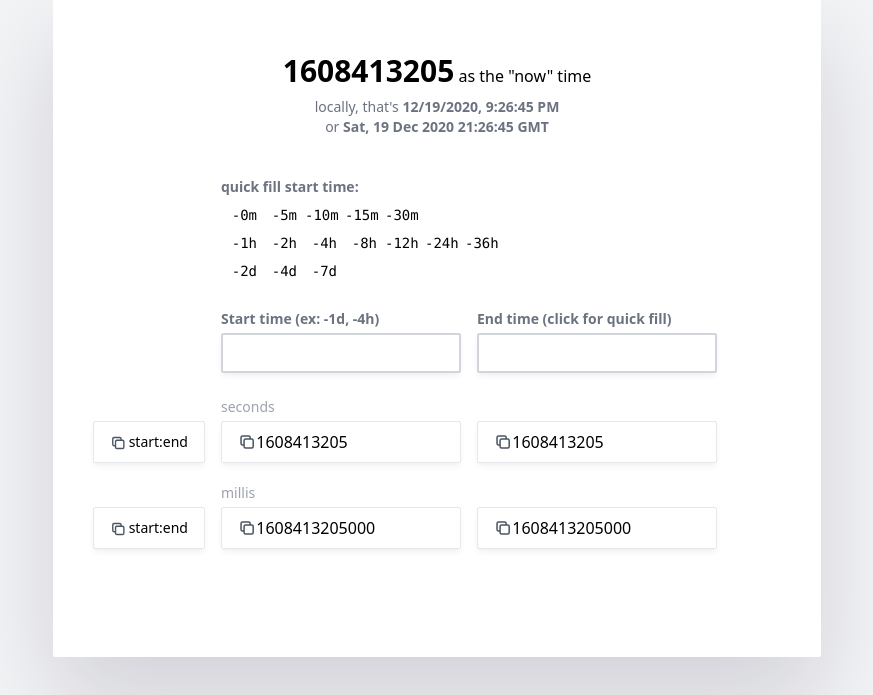
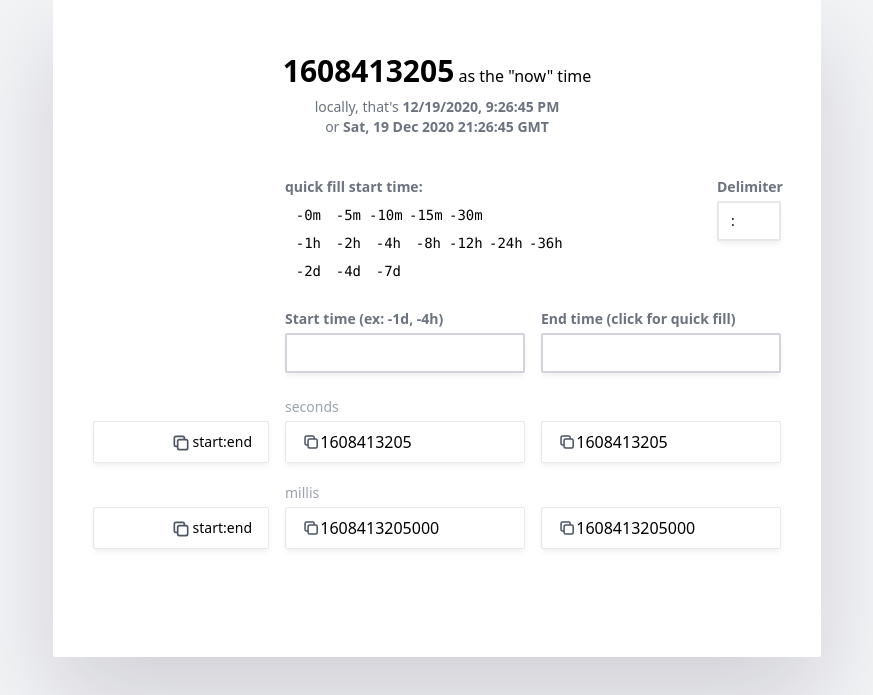
Before and after one commit to colbyguan/epochconverter2, a React (Create React App) app: page / in a window 1280 px wide. Shown: the part 105-800 px from the top of the page, without its empty margins (203-1076 px from the left). Built offline with nearby package versions, Linux system fonts and the light colour scheme.

Commit message:
add input for custom delimiter (#1)

```diff
--- a/src/App.js
+++ b/src/App.js
@@ -14,6 +14,7 @@ function App() {
   // Time values
   const [start, setStart] = useState("");
   const [end, setEnd] = useState("");
+  const [delimiter, setDelimiter] = useState(":");
   const [startOffset, setStartOffset] = useState(0);
   const [endOffset, setEndOffset] = useState(0);
   const [lastFocusedWasStart, setLastFocusedWasStart] = useState(true);
@@ -53,6 +54,9 @@ function App() {
     setEnd(e.target.value);
     setEndOffset(timeStringToOffset(e.target.value));
   };
+  const handleDelimChange = (e) => {
+    setDelimiter(e.target.value);
+  }
   const handleCopySuccess = (s) => {
     setToast("Copied " + s);
     window.gtag('event', 'copy', {
@@ -150,7 +154,7 @@ function App() {
           </div>
           <div className="card-grid mb-6">
             <div className="side-col"></div>
-            <div className="double-main-col">
+            <div className="double-main-col relative">
               <div className="textinput-label mb-1">quick fill <span className={'transition-colors ' + flashQuickFillLabel}>{(lastFocusedWasStart ? "start time" : "end time")}:</span></div>
               {QUICK_TIMESTAMPS.map((unit, rowIdx) =>
                 <div className="">
@@ -165,6 +169,21 @@ function App() {
                     </div>
                   ))}
                 </div>)}
+              <div className="delimiter absolute top-0 right-0">
+                <label
+                  htmlFor="start_time"
+                  className="textinput-label"
+                >
+                  Delimiter
+                </label>
+                <input
+                  type="text"
+                  id="delimiter"
+                  className={'textinput'}
+                  value={delimiter}
+                  onChange={handleDelimChange}
+                />
+              </div>
             </div>
           </div>
           <div className="card-grid mb-6">
@@ -213,6 +232,7 @@ function App() {
             now={now}
             startOffset={startOffset}
             endOffset={endOffset}
+            delimiter={delimiter}
             handleCopySuccess={handleCopySuccess}
             handleCopyFail={handleCopyFail}
           />
@@ -224,6 +244,7 @@ function App() {
             now={now * 1000}
             startOffset={startOffset * 1000}
             endOffset={endOffset * 1000}
+            delimiter={delimiter}
             handleCopySuccess={handleCopySuccess}
             handleCopyFail={handleCopyFail}
           />
--- a/src/components/CopyableRow.js
+++ b/src/components/CopyableRow.js
@@ -21,13 +21,13 @@ const CopyableRow = (props) => {
     setHovered(false);
   };
   const copyStartEnd = () => {
-    const toCopy = startTime + ":" + endTime;
+    const toCopy = startTime + props.delimiter + endTime;
     copy(toCopy);
     props.handleCopySuccess(toCopy);
   };
 
   return (
-    <div className={"card-grid " + (hovered ? "gap-0 bg-yellow-200 " : "")}>
+    <div className={"card-grid " + (hovered ? "card-grid-hovered bg-yellow-200 " : "")}>
       <div
         onMouseEnter={handleEnter}
         onMouseLeave={handleLeave}
@@ -36,13 +36,14 @@ const CopyableRow = (props) => {
           (hovered ? "" : "app-shadow-sm")}
       >
         <CopyIcon hovered={hovered} />
-        <span className="ml-0.5">start:end</span>
+        <span className="ml-0.5">start{props.delimiter}end</span>
       </div>
       <CopyableTime
         borderColor={startBorderColor}
         alignLeft={true}
         ts={startTime}
         hovered={hovered}
+        delimiter={props.delimiter}
         handleCopySuccess={props.handleCopySuccess}
         handleCopyFail={props.handleCopyFail}
       />
@@ -50,6 +51,7 @@ const CopyableRow = (props) => {
         borderColor={endBorderColor}
         ts={endTime}
         hovered={hovered}
+        delimiter={props.delimiter}
         handleCopySuccess={props.handleCopySuccess}
         handleCopyFail={props.handleCopyFail}
       />
@@ -98,8 +100,8 @@ const CopyableTime = (props) => {
       {!hovered ? <CopyIcon hovered={hovered} /> : ""}
       <div className={"w-full font-medium " +
         (hovered && alignLeft ? "text-right " : "") +
-        (hovered && !alignLeft ? "-ml-10 " : "")}>
-        {props.ts + (hovered && alignLeft ? " : " : "")}
+        (hovered && !alignLeft ? "-ml-8 " : "")}>
+        {props.ts + (hovered && alignLeft ? `${props.delimiter}` : "")}
       </div>
     </div>
   );
--- a/src/index.css
+++ b/src/index.css
@@ -10,7 +10,7 @@
     box-shadow: rgba(17, 12, 46, 0.15) 0px 48px 100px 0px;
 }
 .side-col {
-    @apply col-span-2;
+    @apply col-span-3;
 }
 .main-col {
     @apply col-span-4;
@@ -33,6 +33,9 @@
 .card-grid {
     @apply grid grid-cols-11 gap-4;
 }
+.card-grid-hovered {
+    gap: 0px;
+}
 .copylabel {
     @apply text-gray-500 text-sm;
 }
@@ -45,3 +48,6 @@
 .vspace {
     @apply my-4
 }
+.delimiter {
+    max-width: 4rem;
+}
```
Also changed, not shown: 1 other file (tests, documents, lock files or other folders).
